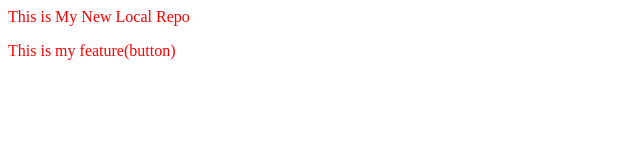
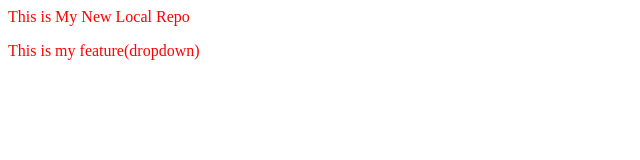
Before and after one commit to MuskanSaini93/localrepo, a plain HTML site: page index.html in a window 1280 px wide. Shown: the full height of the page, 0-640 px from the left. Drawn offline with Linux system fonts and the light colour scheme.

Commit message:
Add Dropdown

```diff
--- a/index.html
+++ b/index.html
@@ -3,5 +3,5 @@
     This is My New Local Repo
 </p>
 <p>
-    This is my feature(button)
+    This is my feature(dropdown)
 </p>
```
